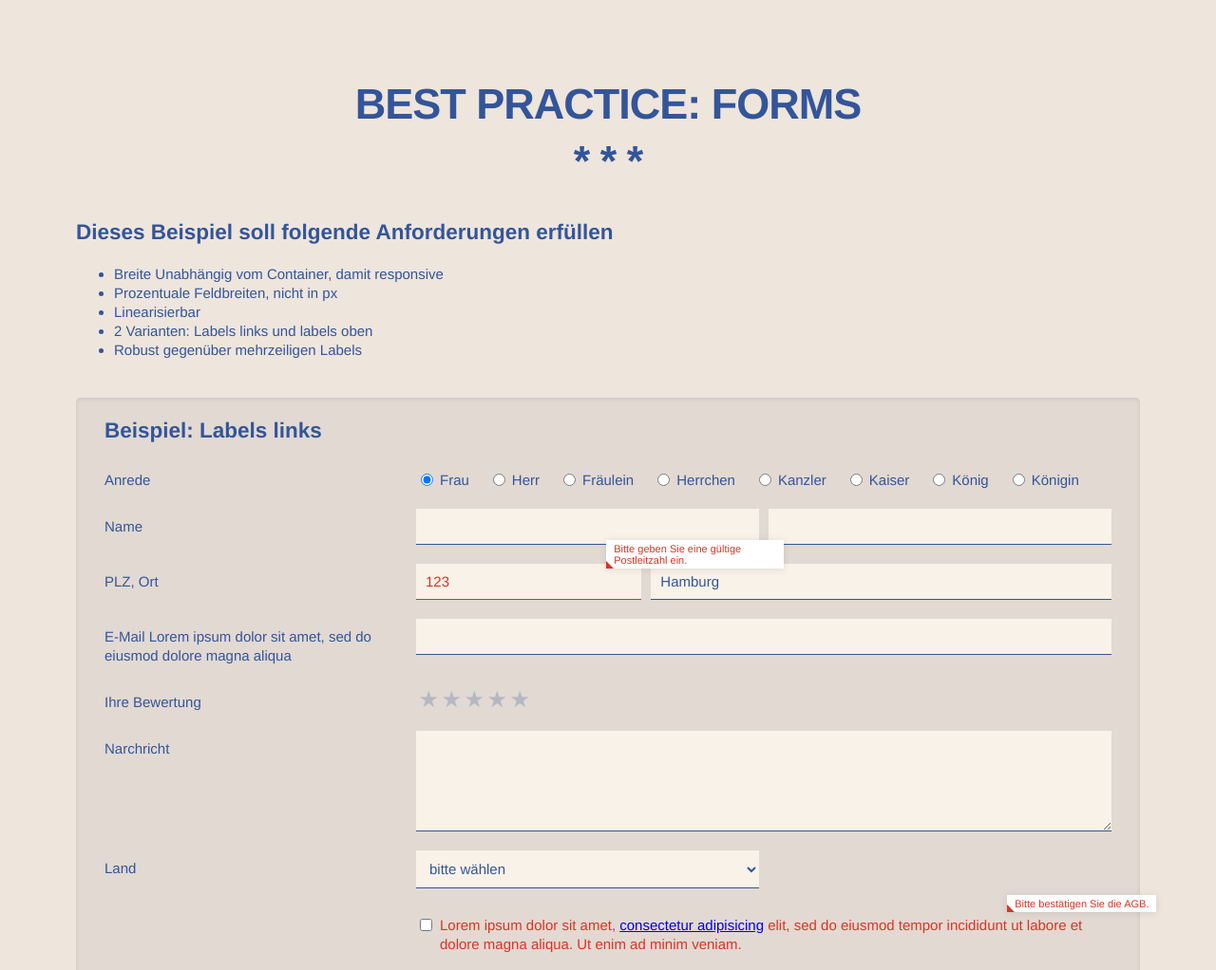
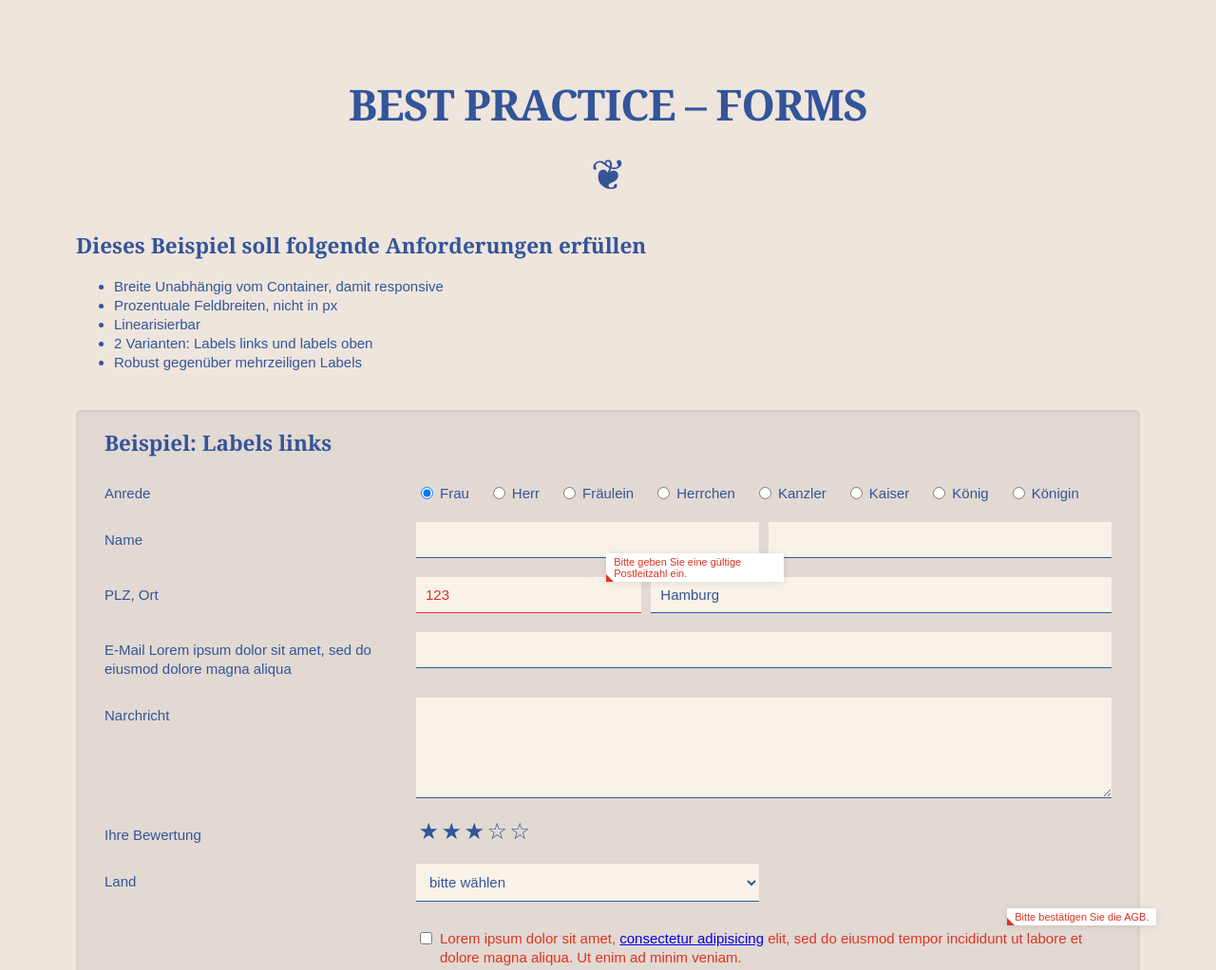
Before and after one commit to levito/S2-Boilerplate-Forms, a plain HTML site: page index.html in a window 1280 px wide. Shown: the top 1022 px of the page at 95% size. Drawn offline with Linux system fonts and the light colour scheme; files whose address does not match are found by name.

Commit message:
colors as variables, split common form elements for shared use in different layout, better rating stars

```diff
--- a/extensions/forms.less
+++ b/extensions/forms.less
@@ -1,7 +1,12 @@
 @charset "UTF-8";
 
+@textcolor: #359;
+@mutedcolor: #b5b8c3;
+@errorcolor: #d32;
+
 #basefont() {
-	font: 15px/1.333 normal normal normal Arial, Helvetica, sans-serif;
+	font-size: 15px;
+	line-height: 1.333;
 }
 #boxsizing(@model: border-box) {
 	-moz-box-sizing: @model;
@@ -12,15 +17,21 @@ body {
 	margin: 80px;
 	background: #eee5dd;
 }
+h1, h2, h3 {
+	font-family: Georgia, serif;
+}
 h1 {
 	font-size: 3em;
 	text-align: center;
 	text-transform: uppercase;
 	letter-spacing: -1px;
 	&:after {
-		content: "* * *";
+		content: "❦";
 		display: block;
+		margin: .3em 0 0;
 		text-align: center;
+		font-weight: normal;
+		// color: @mutedcolor;
 	}
 }
 body,
@@ -29,10 +40,11 @@ select,
 textarea {
 	#boxsizing;
 	#basefont;
+	font-family: Arial, Helvetica, sans-serif;
 
 	// fluff - set fonts and colors for both body and form elements
 	// color: #d84433;
-	color: #359;
+	color: @textcolor;
 }
 input[type="text"],
 input[type="password"],
@@ -47,7 +59,7 @@ textarea {
 
 	// fluff
 	border: none;
-	border-bottom: 1px solid #359;
+	border-bottom: 1px solid @textcolor;
 	background: #f8f2e8; //#f8f5ee;
 	padding: 10px;
 	outline: none;
@@ -55,8 +67,8 @@ textarea {
 		background: #fff;
 	}
 	&.error {
-		border-color: #d32;
-		color: #d32;
+		border-color: @errorcolor;
+		color: @errorcolor;
 	}
 }
 input[type="checkbox"],
@@ -77,6 +89,8 @@ fieldset {
 		margin-top: 0;
 	}
 }
+
+// labels on left side, responsive
 .labelsleft {
 	.formrow {
 		@labelwidth: 30%;
@@ -133,7 +147,60 @@ fieldset {
 					position: absolute;
 					left: 0;
 					&.error + span {
-						color: #d32;
+						color: @errorcolor;
+					}
+				}
+			}
+		}
+	}
+}
+
+// common for all layouts
+.formrow .formitem{
+	&.rating {
+		direction: rtl;
+		margin-top: 3px;
+		width: auto;
+		label,
+		input {
+			margin: 0;
+			padding: 0;
+			width: 24px;
+			height: 24px;
+		}
+		label {
+			font-size: 24px;
+			line-height: 1;
+			margin:0;
+			display: inline-block;
+			// color: @mutedcolor;
+			// &:before { content: "\2605"; }
+			&:before { content: "\2606"; }
+			span {
+				display: none;
+			}
+		}
+		input {
+			position: relative;
+			z-index: 1;
+			margin-left: -24px;
+			opacity: 0;
+			&:hover,
+			&:checked {
+				~ label {
+					// color: @textcolor;
+					&:before { content: "\2605"; }
+				}
+			}
+		}
+		&:hover {
+			input ~ label {
+				// color: @mutedcolor;
+				&:before { content: "\2606"; }
+			}
+			input:hover ~ label {
+				// color: @textcolor;
+				&:before { content: "\2605"; }
 			}
 		}
 	}
@@ -143,7 +210,7 @@ fieldset {
 		display: none;
 		padding: 3px 8px;
 		background: #fff;
-				color: #d32;
+		color: @errorcolor;
 		@media screen and (min-width:480px) {
 			position: absolute;
 			z-index: 1;
@@ -156,7 +223,7 @@ fieldset {
 				position: absolute;
 				bottom: 0;
 				left: 0;
-						border: 4px solid #d32;
+				border: 4px solid @errorcolor;
 				border-top-color: transparent;
 				border-right-color: transparent;
 			}
@@ -165,37 +232,4 @@ fieldset {
 	.error ~ .errormsg {
 		display: block;
 	}
-
-			// rating
-			&.rating {
-				direction: rtl;
-				width: auto;
-				label,
-				input {
-					margin: 0;
-					padding: 0;
-					width: 24px;
-					height: 24px;
 }
-				label {
-					font-size: 24px;
-					margin:0;
-					display: inline-block;
-					color: #b5b8c3;
-					&:before {
-						content: "\2605";
-					}
-				}
-				input {
-					position: relative;
-					margin-left: -24px;
-					opacity: 0;
-					&:hover ~ label,
-					&:checked ~ label {
-						color: #359;
-					}
-				}
-			}
-		}
-	}
-}
--- a/index.html
+++ b/index.html
@@ -14,7 +14,7 @@
 	<![endif]-->
 </head>
 <body>
-	<h1>Best Practice: Forms</h1>
+	<h1>Best Practice – Forms</h1>
 	<h2>Dieses Beispiel soll folgende Anforderungen erfüllen</h2>
 	<ul>
 		<li>Breite Unabhängig vom Container, damit responsive</li>
@@ -90,24 +90,34 @@
 				</div>
 			</div>
 			<div class="formrow">
+				<label>Narchricht</label>
+				<div class="formitem">
+					<textarea cols="40" rows="5"></textarea>
+				</div>
+			</div>
+			<div class="formrow">
 				<div class="label">Ihre Bewertung</div>
 				<div class="formitem rating">
 					<input type="radio" name="rating" id="rating5"/>
-					<label for="rating5"></label>
+					<label for="rating5">
+						<span>5 Sterne</span>
+					</label>
 					<input type="radio" name="rating" id="rating4"/>
-					<label for="rating4"></label>
-					<input type="radio" name="rating" id="rating3"/>
-					<label for="rating3"></label>
+					<label for="rating4">
+						<span>4 Sterne</span>
+					</label>
+					<input type="radio" name="rating" id="rating3" checked/>
+					<label for="rating3">
+						<span>3 Sterne</span>
+					</label>
 					<input type="radio" name="rating" id="rating2"/>
-					<label for="rating2"></label>
+					<label for="rating2">
+						<span>2 Sterne</span>
+					</label>
 					<input type="radio" name="rating" id="rating1"/>
-					<label for="rating1"></label>
-				</div>
-			</div>
-			<div class="formrow">
-				<label>Narchricht</label>
-				<div class="formitem">
-					<textarea cols="40" rows="5"></textarea>
+					<label for="rating1">
+						<span>1 Stern</span>
+					</label>
 				</div>
 			</div>
 			<div class="formrow">
```
Also changed, not shown: extensions/forms.css. Lines whose indentation alone changed are shown as unchanged.
